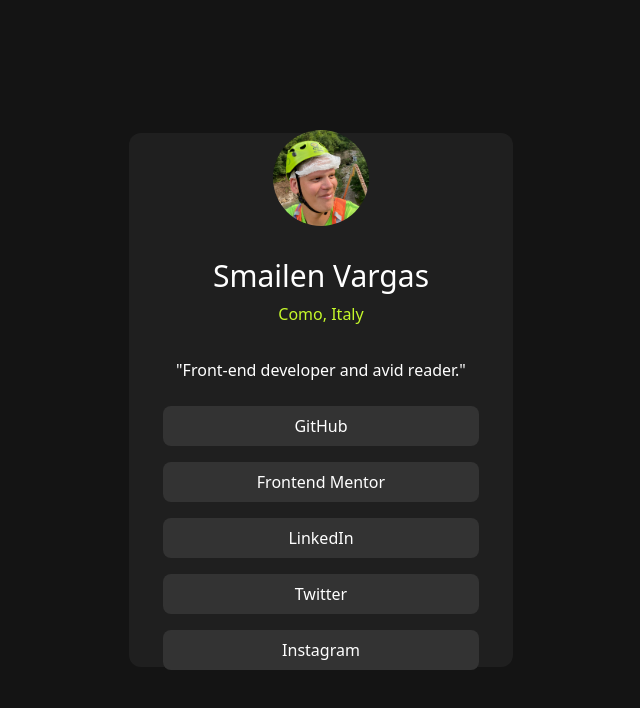
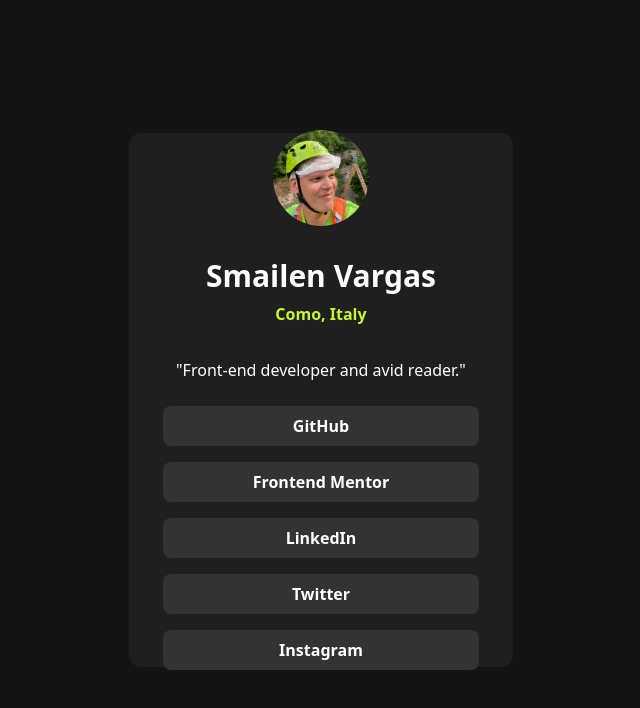
Before and after one commit to Smailen5/social-links-profile-main, a website: page index.html in a window 1280 px wide. Shown: the whole page, without its empty margins (319-959 px from the left). Drawn offline with Linux system fonts and the light colour scheme.

Commit message:
importato e impostato il font

```diff
--- a/index.html
+++ b/index.html
@@ -15,28 +15,64 @@
     <title>Frontend Mentor | Social links profile</title>
 
     <link href="./css/style.css" rel="stylesheet" />
+    <style>
+      @import url("https://fonts.googleapis.com/css2?family=Inter:wght@100..900&display=swap");
+    </style>
   </head>
-  <body class="bg-OffBlack h-screen	flex ">
+
+  <body class="bg-OffBlack h-screen flex">
     <main
       class="flex flex-col justify-center items-center container w-11/12 h-4/6 max-w-96 mx-auto my-auto bg-DarkGrey rounded-xl p-5"
     >
       <!-- inserisci qui la tua immagine -->
-      <img src="./assets/images/avatar-smailen.jpg" alt="avatar image" class="rounded-full w-24 md:mb-6">
+      <img
+        src="./assets/images/avatar-smailen.jpg"
+        alt="avatar image"
+        class="rounded-full w-24 md:mb-6"
+      />
       <div class="text-white w-11/12">
         <div
-          class="px-8 py-2 flex flex-col justify-center items-center gap-y-2">
-          <h2 class="text-3xl">Smailen Vargas</h2>
-          <h3 class="text-Green">Como, Italy</h3>
+          class="px-8 py-2 flex flex-col justify-center items-center gap-y-2"
+        >
+          <h2 class="text-3xl font-inter font-semibold">Smailen Vargas</h2>
+          <h3 class="text-Green font-inter font-semibold">Como, Italy</h3>
         </div>
 
-        <p class="py-4 md:py-6 text-center">"Front-end developer and avid reader."</p>
+        <p class="py-4 md:py-6 text-center font-inter font-light">
+          "Front-end developer and avid reader."
+        </p>
 
         <div class="flex flex-col justify-center items-center gap-y-4 w-full">
-          <a href="https://github.com/Smailen5" class="bg-Grey w-full h-10 rounded-lg flex justify-center items-center md:hover:bg-Green md:hover:text-DarkGrey" target="_blank">GitHub</a>
-          <a href="https://www.frontendmentor.io/profile/Smailen5" class="bg-Grey w-full h-10 rounded-lg flex justify-center items-center md:hover:bg-Green md:hover:text-DarkGrey" target="_blank">Frontend Mentor</a>
-          <a href="https://www.linkedin.com/in/smailen-vargas/" class="bg-Grey w-full h-10 rounded-lg flex justify-center items-center md:hover:bg-Green md:hover:text-DarkGrey" target="_blank">LinkedIn</a>
-          <a href="https://twitter.com/" class="bg-Grey w-full h-10 rounded-lg flex justify-center items-center md:hover:bg-Green md:hover:text-DarkGrey" target="_blank">Twitter</a>
-          <a href="https://www.instagram.com/" class="bg-Grey w-full h-10 rounded-lg flex justify-center items-center md:hover:bg-Green md:hover:text-DarkGrey" target="_blank">Instagram</a>
+          <a
+            href="https://github.com/Smailen5"
+            class="font-ineter font-bold bg-Grey w-full h-10 rounded-lg flex justify-center items-center md:hover:bg-Green md:hover:text-DarkGrey"
+            target="_blank"
+            >GitHub</a
+          >
+          <a
+            href="https://www.frontendmentor.io/profile/Smailen5"
+            class="font-ineter font-bold bg-Grey w-full h-10 rounded-lg flex justify-center items-center md:hover:bg-Green md:hover:text-DarkGrey"
+            target="_blank"
+            >Frontend Mentor</a
+          >
+          <a
+            href="https://www.linkedin.com/in/smailen-vargas/"
+            class="font-ineter font-bold bg-Grey w-full h-10 rounded-lg flex justify-center items-center md:hover:bg-Green md:hover:text-DarkGrey"
+            target="_blank"
+            >LinkedIn</a
+          >
+          <a
+            href="https://twitter.com/"
+            class="font-ineter font-bold bg-Grey w-full h-10 rounded-lg flex justify-center items-center md:hover:bg-Green md:hover:text-DarkGrey"
+            target="_blank"
+            >Twitter</a
+          >
+          <a
+            href="https://www.instagram.com/"
+            class="font-ineter font-bold bg-Grey w-full h-10 rounded-lg flex justify-center items-center md:hover:bg-Green md:hover:text-DarkGrey"
+            target="_blank"
+            >Instagram</a
+          >
         </div>
       </div>
     </main>
```
Also changed, not shown: css/style.css.
